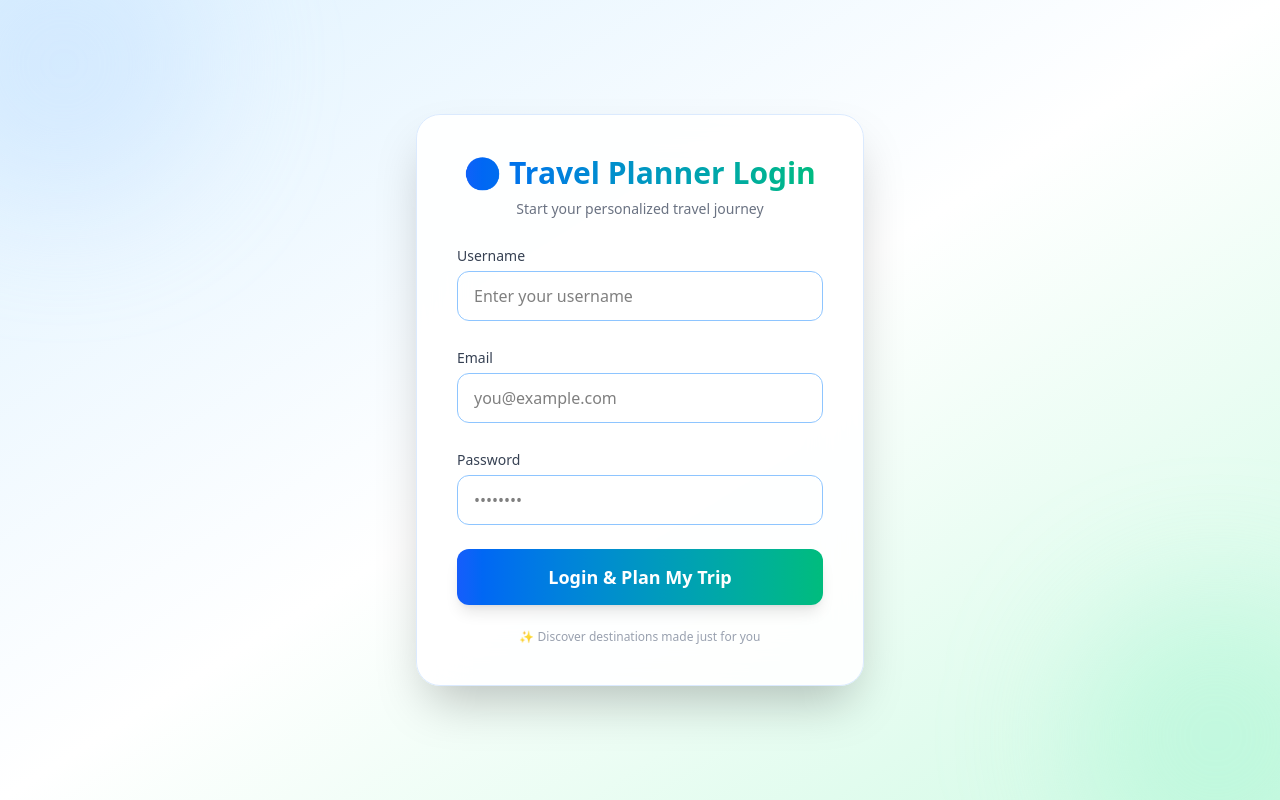
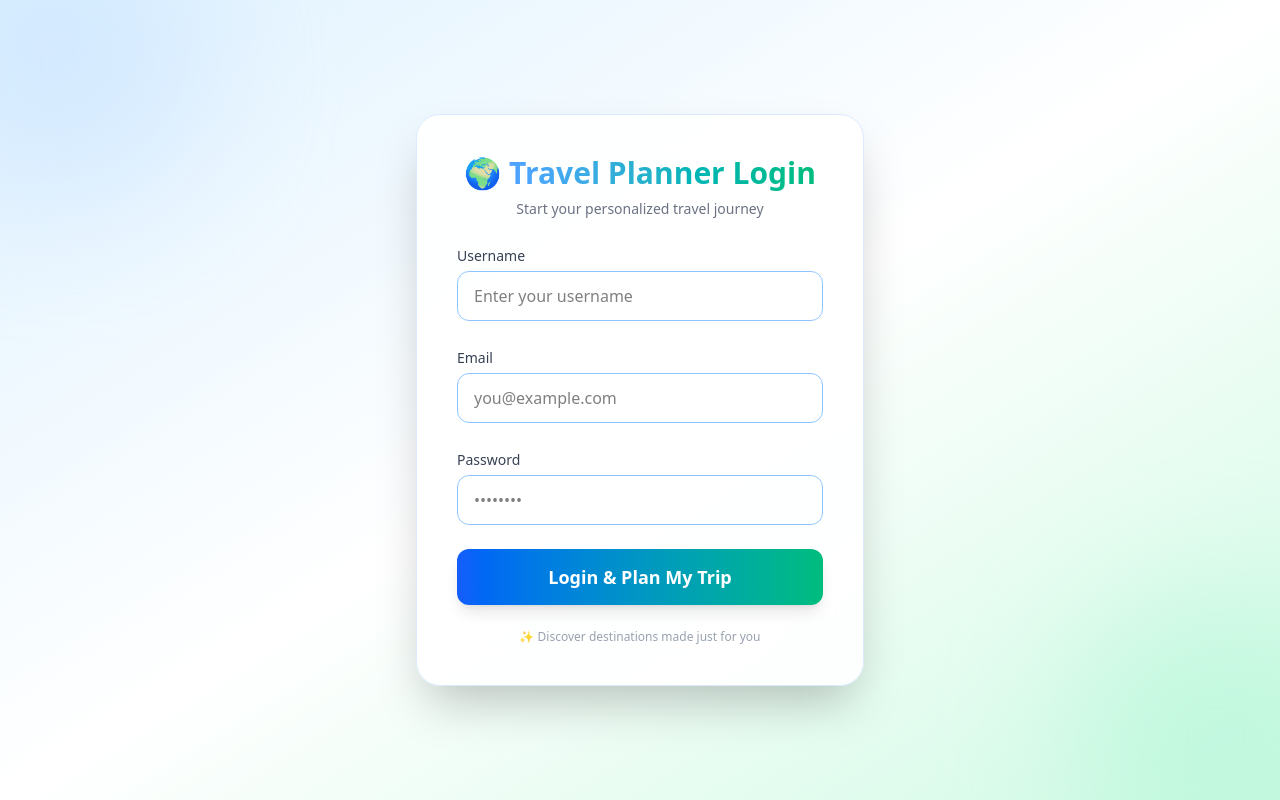
Before and after one commit to naveen-barodiya/travel-frontend-plan, a React app: page / in a window 1280 px wide. Built offline with nearby package versions, Linux system fonts and the light colour scheme; the HTML template or start-up script is replaced by a standard one.

Commit message:
all updated....

```diff
--- a/src/components/ResultCard.jsx
+++ b/src/components/ResultCard.jsx
@@ -72,6 +72,7 @@ export default function ResultCard({ data }) {
             {/* FOOTER INFO */}
             <div className="mt-6 flex flex-wrap gap-3 justify-center text-sm">
                 <Badge text={`🕒 Best time: ${data.bestTimeToVisit}`} />
+                <Badge text={`🧑‍🤝‍🧑 Travel Mood: ${data.travelMoodMatch}`}  />
 
             </div>
         </div>
--- a/src/pages/Login.jsx
+++ b/src/pages/Login.jsx
@@ -63,8 +63,14 @@ export default function Login() {
             >
                 {/* Header */}
                 <div className="text-center">
-                    <h2 className="text-3xl font-extrabold bg-gradient-to-r from-blue-600 to-emerald-500 bg-clip-text text-transparent">
-                        🌍 Travel Planner Login
+                    <h2 className="text-3xl font-extrabold">
+                        <span className="mr-2">🌍</span>
+                        <span className="
+                        bg-linear-to-r from-blue-400 to-emerald-500
+                        bg-clip-text text-transparent
+  ">
+                            Travel Planner Login
+                        </span>
                     </h2>
                     <p className="text-sm text-gray-500 mt-2">
                         Start your personalized travel journey
```
